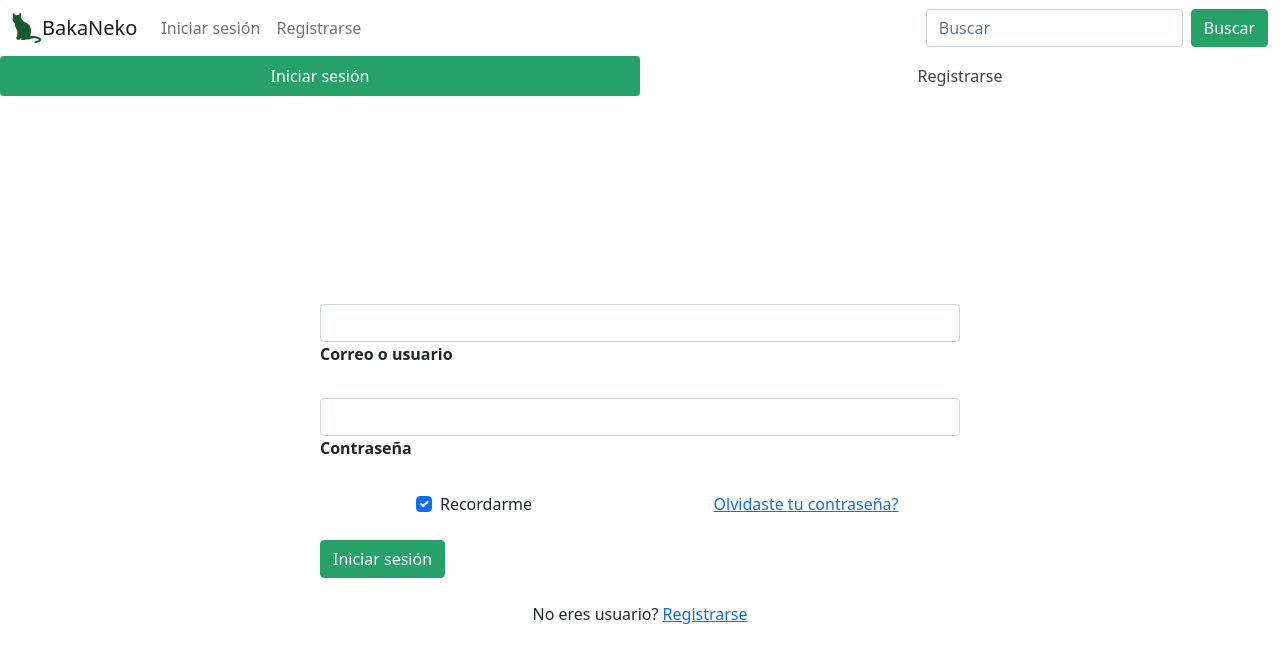
After one commit to DieBarr/BakaNekoPW, a Django app: page /registro/ in a window 1280 px wide. The commit adds this page. Shown: the top 663 px of the page. Run offline with Django 3.2, Linux system fonts and the light colour scheme; some libraries are stand-ins or nearby versions.

Commit message:
arreglada barra de nav y codigo inicial registro

```diff
--- a/bakaNeko/static/bakaNeko/js/bakaWeatherApi.js
+++ b/bakaNeko/static/bakaNeko/js/bakaWeatherApi.js
@@ -3,7 +3,7 @@ $(document).ready(function () {
     "https://weather.visualcrossing.com/VisualCrossingWebServices/rest/services/timeline/japan?unitGroup=metric&include=current&key=R4RLJV5TR6V7E44NPWVZMGVZ5&lang=es&contentType=json",
     function (data) {
       $("#clima").append(
-        "<div class='col-12'><img src='../resources/bakaNeko2.svg' width='15%'><h1>BakaWeather</h1>El clima donde vive tu waifu (´,,•ω•,,)♡ ahorita es: <br><h1>  " +
+        "<div class='col-12'><img src='{% static 'bakaNeko/resources/bakaNeko2.svg' %}' width='15%'><h1>BakaWeather</h1>El clima donde vive tu waifu (´,,•ω•,,)♡ ahorita es: <br><h1>  " +
           /*Propuesta, anadir condicional de temperatura, Ej: si hacen menos de 15C anadir al final "Enviale un chalequito pa que no pase frio („ಡωಡ„)"*/
           data.currentConditions.temp +
           "°C</h1>" +
--- a/bakaNeko/templates/bakaNeko/barraNav.html
+++ b/bakaNeko/templates/bakaNeko/includes/barraNav.html
@@ -1,7 +1,10 @@
+
+{% load static %}
+{% block barraNav %}
 <nav class="navbar navbar-expand-lg navbar-light">
   <div class="container-fluid">
     <img
-      src="resources/bakaNeko.svg"
+      src="{% static 'bakaNeko/resources/bakaNeko.svg' %}"
       class="d-inline-block aling-top"
       width="30"
       height="30"
@@ -43,6 +46,4 @@
     </div>
   </div>
 </nav>
-
-<script src="js/script.js"></script>
-<script src="js/navScripts.js"></script>
+{% endblock barraNav %}
--- /dev/null
+++ b/bakaNeko/templates/bakaNeko/registro.html
@@ -0,0 +1,148 @@
+<!DOCTYPE html>
+{% load static %}
+<html>
+<head>
+  <meta charset="utf-8">
+  <meta name="viewport" content="width=device-width">
+  <title>BakaNeko</title>
+<meta http-equiv="X-UA-Compatible" content="IE=edge">
+  <!-- a -->
+  <!--Stylesheets-->
+  <!-- Bootsrap-->
+  <link href="https://cdn.jsdelivr.net/npm/bootstrap@5.1.3/dist/css/bootstrap.min.css" rel="stylesheet"
+    integrity="sha384-1BmE4kWBq78iYhFldvKuhfTAU6auU8tT94WrHftjDbrCEXSU1oBoqyl2QvZ6jIW3" crossorigin="anonymous">
+  <!----estilo propio---->
+  <!--Fonts-->
+  <link rel="preconnect" href="https://fonts.googleapis.com">
+  <link rel="preconnect" href="https://fonts.gstatic.com" crossorigin>
+  <link href="https://fonts.googleapis.com/css2?family=Josefin+Sans&display=swap" rel="stylesheet">
+
+  <link href="{% static 'bakaNeko/css/style.css' %}" rel="stylesheet" type="text/css" />
+  <!---jquery-->
+
+  <script src="https://ajax.googleapis.com/ajax/libs/jquery/3.6.0/jquery.min.js"></script>
+
+</head>
+
+<body>
+<!--NavBar-->
+
+{% include 'bakaNeko/includes/barraNav.html' %}
+
+{% block barraNav %}
+
+{% endblock barraNav %}
+<div id="fondo">
+  <!-- Pills navs -->
+  <ul class="nav nav-pills nav-justified mb-3" id="ex1" role="tablist">
+    <li class="nav-item" role="presentation">
+      <a class="nav-link active" id="tab-login" data-bs-toggle="pill"  href="#pills-login" role="tab"
+        aria-controls="pills-login" aria-selected="true">Iniciar sesión</a>
+    </li>
+    <li class="nav-item" role="presentation">
+      <a class="nav-link" id="tab-register" data-bs-toggle="pill" href="#pills-register" role="tab"
+        aria-controls="pills-register" aria-selected="false" function="triggerPill">Registrarse</a>
+    </li>
+  </ul>
+  <!-- Pills navs -->
+
+  <!-- Pills content -->
+  <div class="tab-content">
+    <div class="tab-pane fade in show active" id="pills-login" role="tabpanel" aria-labelledby="tab-login">
+      <form>
+        <!-- Email input -->
+        <div class="form-outline mb-4">
+          <input type="email" id="loginName" class="form-control" />
+          <label class="form-label" for="loginName">Correo o usuario</label>
+        </div>
+
+        <!-- Password input -->
+        <div class="form-outline mb-4">
+          <input type="password" id="loginPassword" class="form-control" />
+          <label class="form-label" for="loginPassword">Contraseña</label>
+        </div>
+
+        <!-- 2 column grid layout -->
+        <div class="row mb-4">
+          <div class="col-md-6 d-flex justify-content-center">
+            <!-- Checkbox -->
+            <div class="form-check mb-3 mb-md-0">
+              <input class="form-check-input" type="checkbox" value="" id="loginCheck" checked />
+              <label class="form-check-label custom-checkbox" for="loginCheck"> Recordarme </label>
+            </div>
+          </div>
+
+          <div class="col-md-6 d-flex justify-content-center">
+            <!-- Simple link -->
+            <a href="#!">Olvidaste tu contraseña?</a>
+          </div>
+        </div>
+
+        <!-- Submit button -->
+        <button type="submit" class="btn btn-primary btn-block btn-green mb-4">Iniciar sesión</button>
+
+        <!-- Register buttons -->
+        <div class="text-center">
+          <p>No eres usuario? <a href="#pills-register">Registrarse</a></p>
+        </div>
+      </form>
+    </div>
+    <div class="tab-pane fade" id="pills-register" role="tabpanel" aria-labelledby="tab-register">
+      <form id="forma-registro" method="post" action="">
+        <div class="text-center mb-3 form">
+            <!-- Username input -->
+          <div class="form-outline mb-4">
+            <input type="text" id="registerUsername" class="form-control" />
+            <label class="form-label" for="registerUsername">Nombre de usuario</label>
+          </div>
+
+          <!-- Email input -->
+          <div class="form-outline mb-4">
+            <input type="email" id="registerEmail" class="form-control" />
+            <label class="form-label" for="registerEmail">Email</label>
+          </div>
+
+          <!-- Password input -->
+          <div class="form-outline mb-4">
+            <input type="password" id="registerPassword" class="form-control" />
+            <label class="form-label" for="registerPassword">Contraseña</label>
+          </div>
+
+          <!-- Repeat Password input -->
+          <div class="form-outline mb-4">
+            <input type="password" id="registerRepeatPassword" class="form-control" />
+            <label class="form-label" for="registerRepeatPassword">Repetir contraseña</label>
+          </div>
+
+          <!-- Checkbox -->
+          <div class="form-check d-flex justify-content-center mb-4">
+            <input class="form-check-input me-2" type="checkbox" value="" id="registerCheck" checked
+              aria-describedby="registerCheckHelpText" />
+            <label class="form-check-label" for="registerCheck">
+              Acepto estos términos
+            </label>
+
+          </div>
+
+  <p class="warnings" id="warnings"></p>
+          <!-- Submit button -->
+          <button type="submit" id="submitBtn" class="btn btn-primary btn-block mb-3 btn-green">Sign in</button>
+      </form>
+    </div>
+  </div>
+  <!-- Pills content -->
+</div>
+  <!--Scripts-->
+  <script src="https://cdn.jsdelivr.net/npm/@popperjs/core@2.10.2/dist/umd/popper.min.js"
+    integrity="sha384-7+zCNj/IqJ95wo16oMtfsKbZ9ccEh31eOz1HGyDuCQ6wgnyJNSYdrPa03rtR1zdB"
+    crossorigin="anonymous"></script>
+  <script src="https://cdn.jsdelivr.net/npm/bootstrap@5.1.3/dist/js/bootstrap.min.js"
+    integrity="sha384-QJHtvGhmr9XOIpI6YVutG+2QOK9T+ZnN4kzFN1RtK3zEFEIsxhlmWl5/YESvpZ13"
+ crossorigin="anonymous"></script>
+
+  <script src="js/registroValidacion.js"></script>
+
+
+</body>
+
+</html>
--- a/bakaNeko/urls.py
+++ b/bakaNeko/urls.py
@@ -14,8 +14,9 @@ Including another URLconf
     2. Add a URL to urlpatterns:  path('blog/', include('blog.urls'))
 """
 from django.urls import path
-from .views import index
+from .views import index, registro
 
 urlpatterns = [
     path('', index, name='index'),
+    path('registro/',registro,name='registro'),
 ]
--- a/bakaNeko/views.py
+++ b/bakaNeko/views.py
@@ -1,5 +1,21 @@
-from django.shortcuts import render
+from django.shortcuts import render, redirect
+from .models import Usuario, Rol
+from django.contrib import messages
 
 # Create your views here.
 def index(request):
     return render(request,'bakaNeko/index.html')
+
+
+def registro(request):
+    return render(request,'bakaNeko/registro.html')
+
+def registrar(request):
+    u_nombre = request.POST['usuario']
+    u_email = request.POST['correo']
+    u_contrasenia = request.POS['contrasenia']
+    u_rol = request.POST['rol']
+    rol_u = Rol.objects.get(id_rol = u_rol)
+    ##insert
+    Usuario.objects.create(nombreUsuario = u_nombre, email = u_email, contrasenia = u_contrasenia, rol = u_rol)
+    return redirect('index')
```
Also changed, not shown: bakaNeko/templates/bakaNeko/index.html (+6 -5 lines), bakaNeko_site/settings.py (line endings or trailing spaces).
